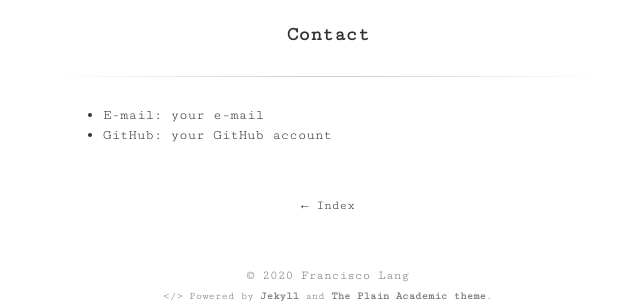
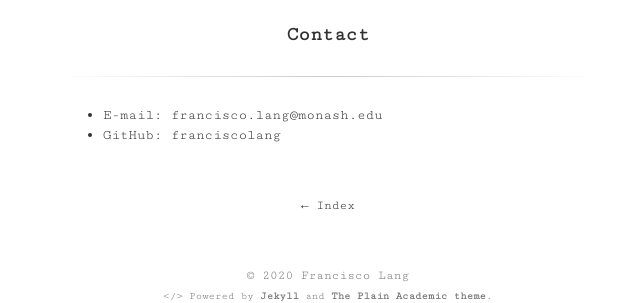
Before and after one commit to franciscolang/franciscolang.github.io, a Jekyll site: the page built from contact.md, in a window 1280 px wide. Shown: the part 205-508 px from the top of the page, without its empty margins (312-952 px from the left). Built offline with Jekyll 4.4.1, drawn with Linux system fonts in a browser that asks for light colours.

Commit message:
Update contact.md

```diff
--- a/contact.md
+++ b/contact.md
@@ -3,5 +3,5 @@ layout: page
 title: Contact
 ---
 
-- E-mail: your e-mail
-- GitHub: your GitHub account
+- E-mail: francisco.lang@monash.edu
+- GitHub: franciscolang
```
